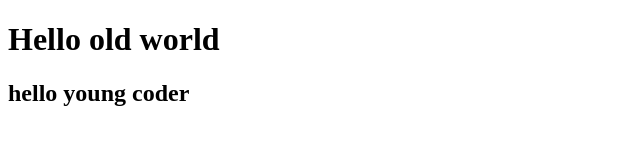
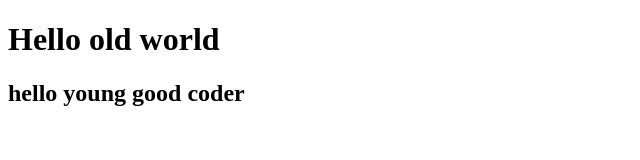
Before and after one commit to selvampandi/Firstproject, a plain HTML site: page index.html in a window 1280 px wide. Shown: the full height of the page, 0-640 px from the left. Drawn offline with Linux system fonts and the light colour scheme.

Commit message:
add good

```diff
--- a/index.html
+++ b/index.html
@@ -8,7 +8,7 @@
 </head>
 <body>
 
-    <h1>Hello old world</h1>
-    <h2>hello young coder</h2>
+    <h1>Hello old  world</h1>
+    <h2>hello young good coder</h2>
 </body>
 </html>
```
